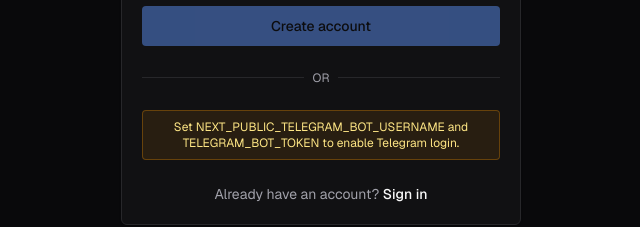
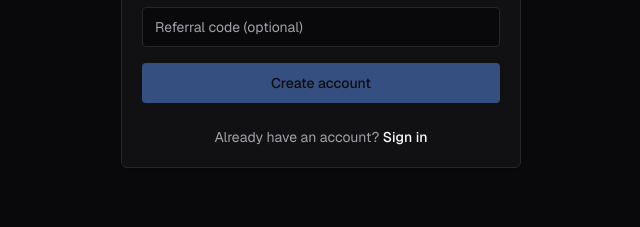
Before and after one commit to pavelfrolovvvvv1234-debug/dior-bill, a Next.js app in the folder apps/web/: page /register in a window 1280 px wide. Shown: the part 486-713 px from the top of the page, without its empty margins (314-954 px from the left). Built offline with nearby package versions, Linux system fonts and the light colour scheme; no server answers.

Commit message:
Remove Telegram login divider from registration page.
Co-authored-by: Cursor <cursoragent@cursor.com>

```diff
--- a/apps/web/src/app/register/register-form.tsx
+++ b/apps/web/src/app/register/register-form.tsx
@@ -12,7 +12,6 @@ import {
 } from "@dior/shared";
 import { registerAction } from "@/app/actions/auth";
 import { PasswordStrengthField } from "@/components/auth/password-strength-field";
-import { TelegramLoginButton } from "@/components/auth/telegram-login-button";
 import { Button } from "@/components/ui/button";
 import { Input } from "@/components/ui/input";
 import { Card, CardContent, CardDescription, CardHeader, CardTitle } from "@/components/ui/card";
@@ -191,17 +190,6 @@ export function RegisterForm({ initialReferralCode }: RegisterFormProps) {
               </Button>
             </form>
 
-            <div className="relative my-6">
-              <div className="absolute inset-0 flex items-center">
-                <span className="w-full border-t border-border" />
-              </div>
-              <div className="relative flex justify-center text-xs uppercase">
-                <span className="bg-card px-2 text-muted-foreground">{t("auth.or")}</span>
-              </div>
-            </div>
-
-            <TelegramLoginButton referralCode={referralCode || undefined} />
-
             <p className="mt-6 text-center text-sm text-muted-foreground">
               {t("auth.hasAccount")}{" "}
               <Link href={loginHref} className="font-medium text-foreground underline-offset-4 hover:underline">
```
